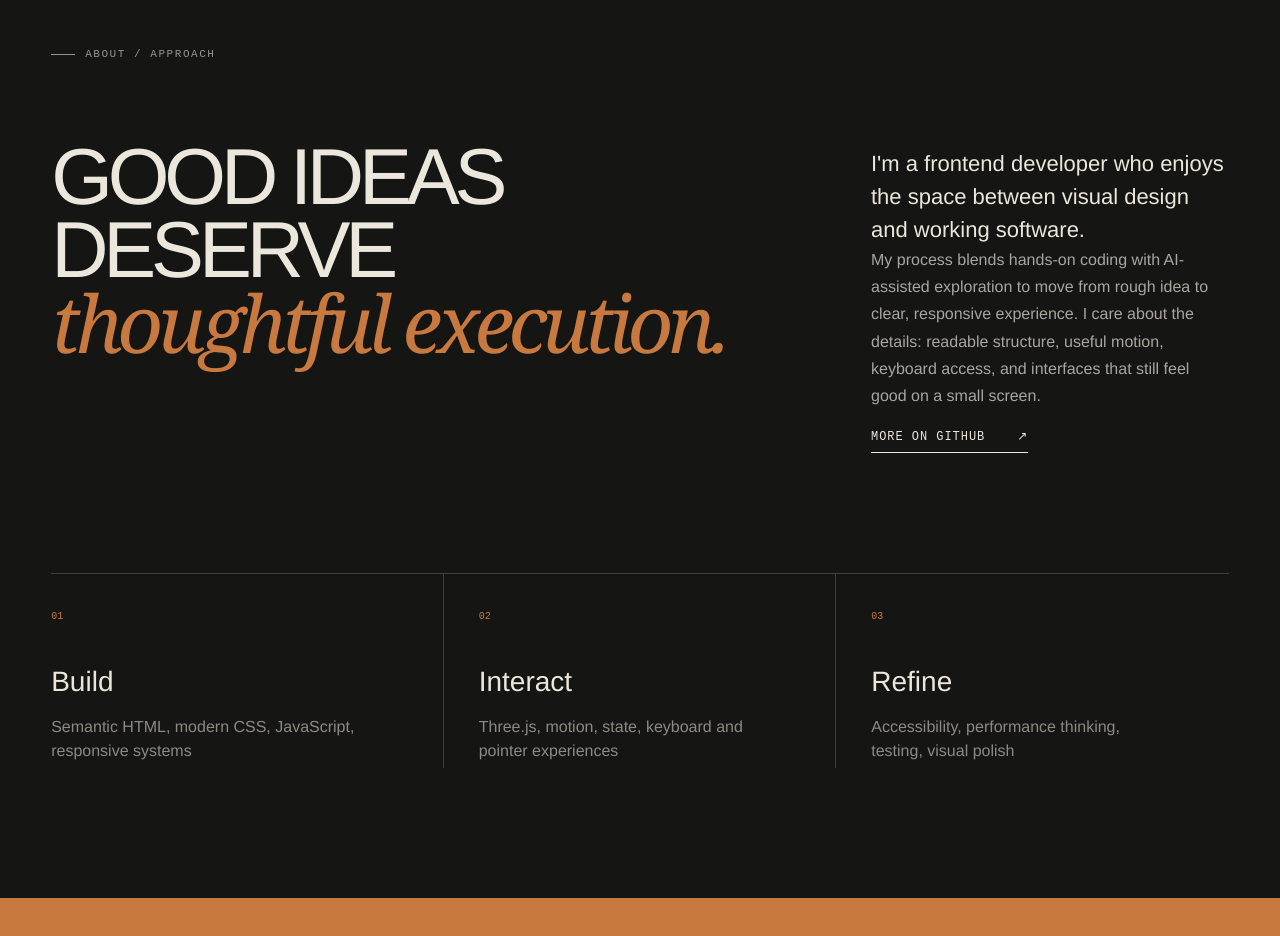
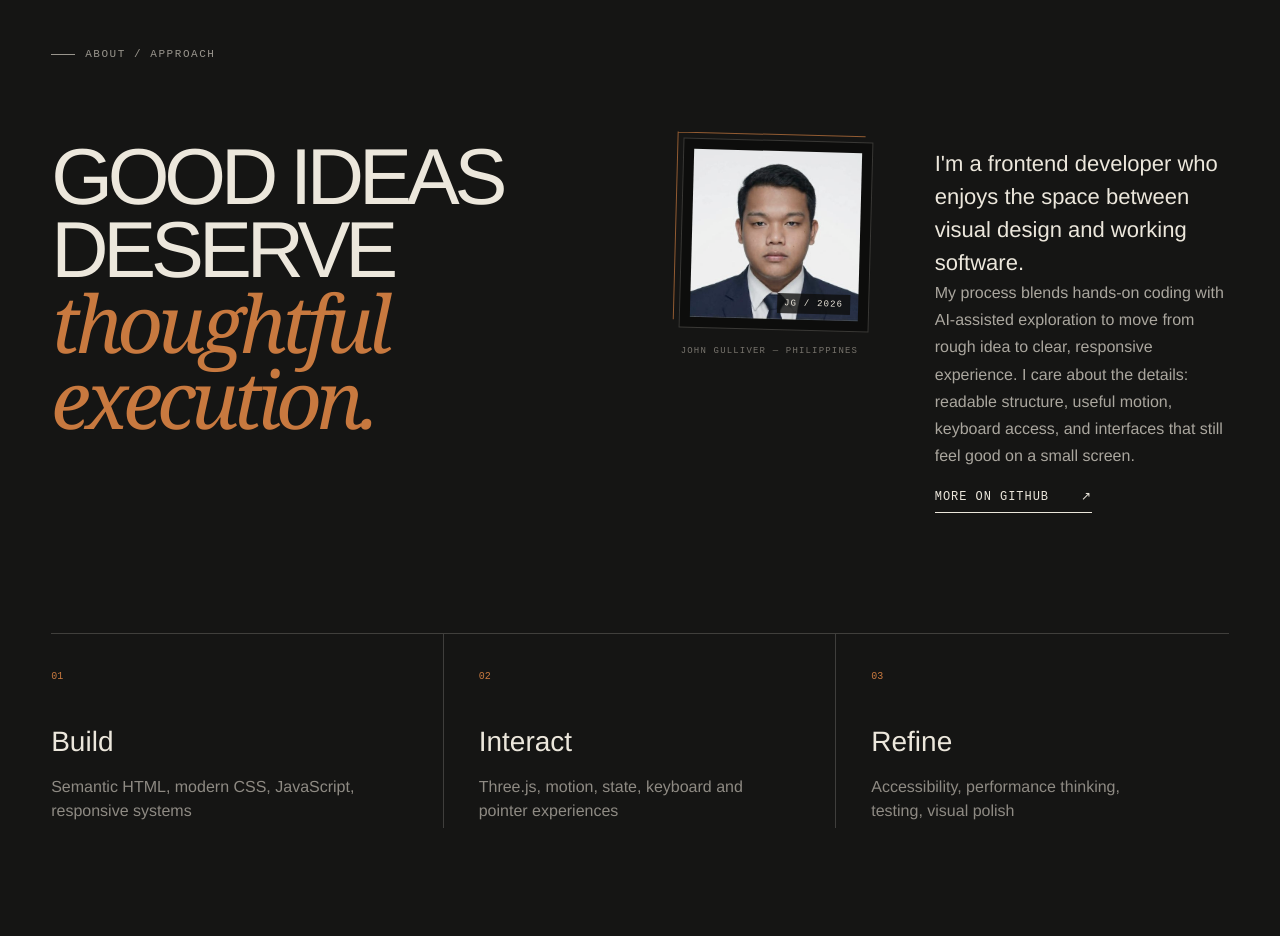
Before and after one commit to Dekuding1129/Dekuding1129.github.io, a Next.js app: page / in a window 1280 px wide. Shown: the part 3760-4696 px from the top of the page. Built offline with nearby package versions, Linux system fonts and the light colour scheme.

Commit message:
Add portrait to portfolio about section

```diff
--- a/app/globals.css
+++ b/app/globals.css
@@ -98,8 +98,14 @@ button, a { -webkit-tap-highlight-color: transparent; }
 
 .about { background:#151514; }
 .about > .section-label { color:#99958d; }
-.about-grid { margin-top:80px; display:grid; grid-template-columns:1.45fr .75fr; gap:10vw; align-items:start; }
+.about-grid { margin-top:80px; display:grid; grid-template-columns:minmax(0,1.25fr) minmax(190px,.42fr) minmax(280px,.65fr); gap:clamp(35px,5vw,90px); align-items:start; }
 .about h2 em { font-family:var(--serif); font-weight:400; text-transform:lowercase; color:var(--amber); }
+.about-portrait { margin:0; }
+.about-portrait__frame { position:relative; padding:10px; border:1px solid var(--line); background:#0d0d0c; transform:rotate(1.5deg); }
+.about-portrait__frame::before { content:""; position:absolute; inset:-7px 7px 7px -7px; border-top:1px solid rgba(200,121,63,.7); border-left:1px solid rgba(200,121,63,.7); pointer-events:none; }
+.about-portrait img { display:block; width:100%; height:auto; aspect-ratio:1; object-fit:cover; filter:saturate(.78) contrast(1.04); }
+.about-portrait__frame span { position:absolute; right:18px; bottom:16px; padding:5px 7px; background:rgba(13,13,12,.78); color:var(--paper); font:9px monospace; letter-spacing:.13em; }
+.about-portrait figcaption { margin-top:16px; color:#77736c; font:9px monospace; letter-spacing:.13em; text-transform:uppercase; }
 .about-copy { padding-top:7px; }.about-copy p { color:#aaa69e; font-size:16px; line-height:1.7; }.about-copy .about-lead { margin-top:0; color:var(--paper); font-size:22px; line-height:1.5; }
 .about-copy .text-link { margin-top:20px; }
 .capabilities { margin-top:120px; border-top:1px solid var(--line); display:grid; grid-template-columns:repeat(3,1fr); }
@@ -119,7 +125,7 @@ button, a { -webkit-tap-highlight-color: transparent; }
   .hero { min-height:900px; }.hero h1 { font-size:clamp(64px,15vw,120px); line-height:.84; }.hero h1 > span { margin-left:0; }
   .section-heading { grid-template-columns:1fr; margin-bottom:70px; }.section-intro { max-width:600px; }
   .project,.project:nth-child(even) { grid-template-columns:1fr; }.project:nth-child(even) .project-visual { order:0; }.project-visual { min-height:480px; }
-  .project-copy { max-width:680px; }.about-grid { grid-template-columns:1fr; }.about-copy { max-width:640px; }
+  .project-copy { max-width:680px; }.about-grid { grid-template-columns:minmax(0,1fr) minmax(190px,.42fr); }.about-copy { max-width:640px; grid-column:1 / -1; }
 }
 @media (max-width: 600px) {
   .site-header { padding:19px 20px; }.header-status { font-size:9px; }
@@ -128,6 +134,7 @@ button, a { -webkit-tap-highlight-color: transparent; }
   .hero-grid { grid-template-columns:1fr 1fr; }.hero-grid span:nth-child(2) { text-align:right; }.hero-grid span:last-child { display:none; }
   .section-shell { padding:90px 20px; }.section-heading h2,.about h2 { font-size:46px; }.project-list { gap:85px; }.project-visual { min-height:390px; }
   .project-copy h3 { font-size:42px; }.ice-card { inset:17% 10%; }.supporting-project { margin-top:90px; display:block; }.supporting-links { margin-top:25px; }
+  .about-grid { grid-template-columns:1fr; }.about-portrait { max-width:280px; }.about-copy { grid-column:auto; }
   .capabilities { margin-top:75px; grid-template-columns:1fr; }.capabilities > div,.capabilities > div:not(:first-child) { padding:24px 0; border-right:0; border-bottom:1px solid var(--line); }.capabilities h3 { margin-top:15px; }
   .contact { min-height:720px; padding:80px 20px 25px; }.contact-top span { display:none; }.contact h2 { font-size:58px; }.contact-email { font-size:14px; }.contact footer { grid-template-columns:1fr auto; gap:18px; }.contact footer a:last-child { display:none; }
 }
--- a/app/page.tsx
+++ b/app/page.tsx
@@ -162,6 +162,19 @@ export default function Home() {
         <div className="section-label">About / approach</div>
         <div className="about-grid">
           <h2 id="about-title">Good ideas deserve<br /><em>thoughtful execution.</em></h2>
+          <figure className="about-portrait">
+            <div className="about-portrait__frame">
+              <img
+                src="/john-gulliver.jpg"
+                alt="Portrait of John Gulliver"
+                width="460"
+                height="460"
+                loading="lazy"
+              />
+              <span aria-hidden="true">JG / 2026</span>
+            </div>
+            <figcaption>John Gulliver — Philippines</figcaption>
+          </figure>
           <div className="about-copy">
             <p className="about-lead">
               I&apos;m a frontend developer who enjoys the space between visual design
```
Also changed, not shown: public/john-gulliver.jpg (added).
